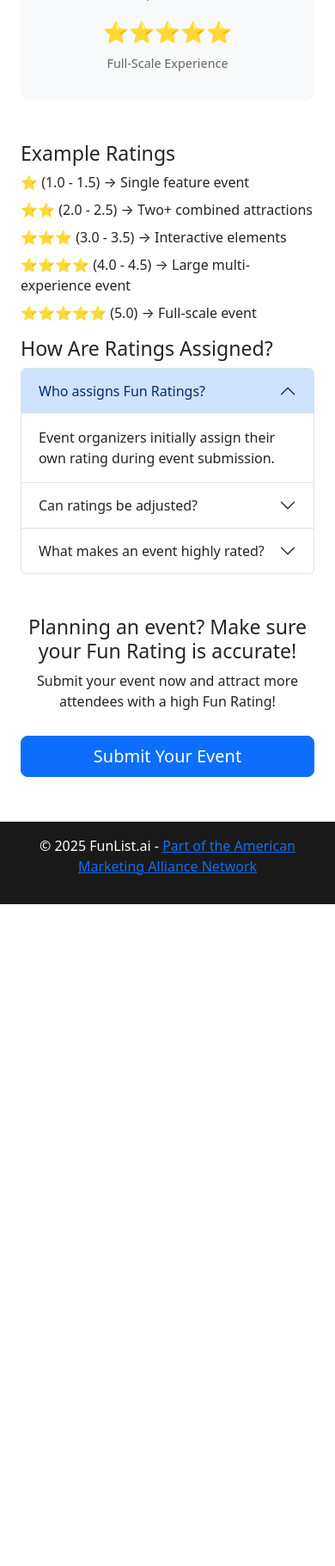
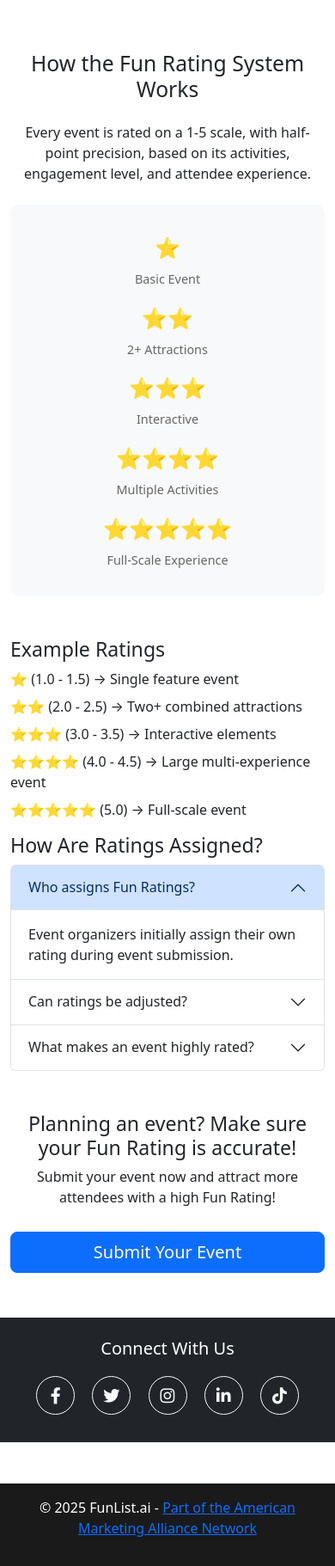
Before and after one commit to AMASPC-Org/funlist, a Flask app: page / in a window 390 px wide. Shown: the part 4456-6278 px from the top of the page at 86% size. Before the commit the page ends 5508 px from the top, so only its background shows below. Run offline with Flask 3, Linux system fonts and the light colour scheme; data that the repository does not hold is empty; some libraries are stand-ins or nearby versions.

Commit message:
Assistant checkpoint: Fix map container and add social media footer
Assistant generated file changes:
- templates/home.html: Fix map container and update social footer position, Add map container back, Add social media footer at the bottom

---

User prompt:

I just lost the map and I still don't see socials

```diff
--- a/templates/home.html
+++ b/templates/home.html
@@ -106,7 +106,12 @@
         </div>
     </div>
 </div>
-<div class="container-fluid">
+<div class="container-fluid mt-5">
+    <div class="row">
+        <div class="col-12">
+            <h2 class="mb-4">Find Events Near You</h2>
+        </div>
+    </div>
     <div class="row mb-4">
         <div class="col-md-3">
             <input type="text" class="form-control" id="locationSearch" placeholder="Search location...">
@@ -137,6 +142,24 @@
     </div>
 
     <div class="row">
+        <div class="col-md-8">
+            <div id="map" style="height: 500px;" class="mb-4"></div>
+        </div>
+        <div class="col-md-4">
+            <div class="event-list">
+                {% for event in events %}
+                <div class="card mb-3 event-card" data-event-id="{{ event.id }}">
+                    <div class="card-body">
+                        <h5 class="card-title">{{ event.title }}</h5>
+                        <p class="card-text">{{ event.description|truncate(100) }}</p>
+                        <p class="card-text"><small class="text-muted">{{ event.start_date.strftime('%B %d, %Y') }}</small></p>
+                        <a href="{{ url_for('event_detail', event_id=event.id) }}" class="btn btn-primary btn-sm">View Details</a>
+                    </div>
+                </div>
+                {% endfor %}
+            </div>
+        </div>
+    </div>
         <div class="col-md-8">
             <div id="map" style="height: 700px;" class="mb-4"></div>
         </div>
@@ -405,4 +428,32 @@
         });
     });
 </script>
+
+<!-- Social Media Footer -->
+<div class="container-fluid bg-dark text-white py-4 mt-5">
+    <div class="container">
+        <div class="row justify-content-center">
+            <div class="col-md-12 text-center">
+                <h5 class="mb-3">Connect With Us</h5>
+                <div class="social-links">
+                    <a href="#" class="btn btn-outline-light mx-2 mb-2">
+                        <i class="fab fa-facebook-f"></i>
+                    </a>
+                    <a href="#" class="btn btn-outline-light mx-2 mb-2">
+                        <i class="fab fa-twitter"></i>
+                    </a>
+                    <a href="#" class="btn btn-outline-light mx-2 mb-2">
+                        <i class="fab fa-instagram"></i>
+                    </a>
+                    <a href="#" class="btn btn-outline-light mx-2 mb-2">
+                        <i class="fab fa-linkedin-in"></i>
+                    </a>
+                    <a href="#" class="btn btn-outline-light mx-2 mb-2">
+                        <i class="fab fa-tiktok"></i>
+                    </a>
+                </div>
+            </div>
+        </div>
+    </div>
+</div>
 {% endblock %}
```
